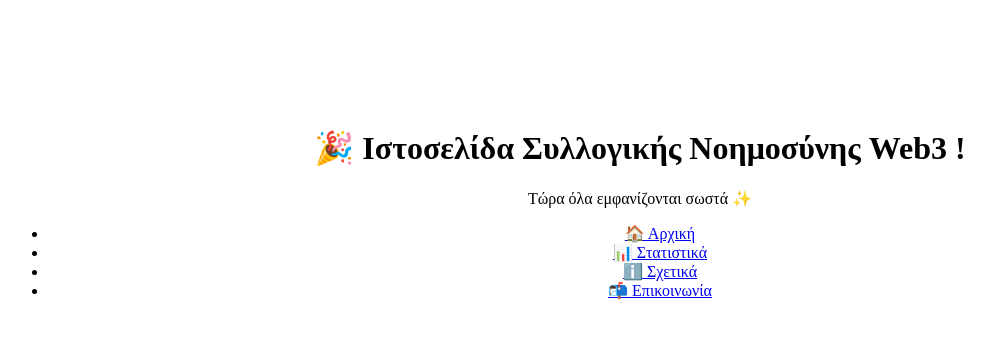
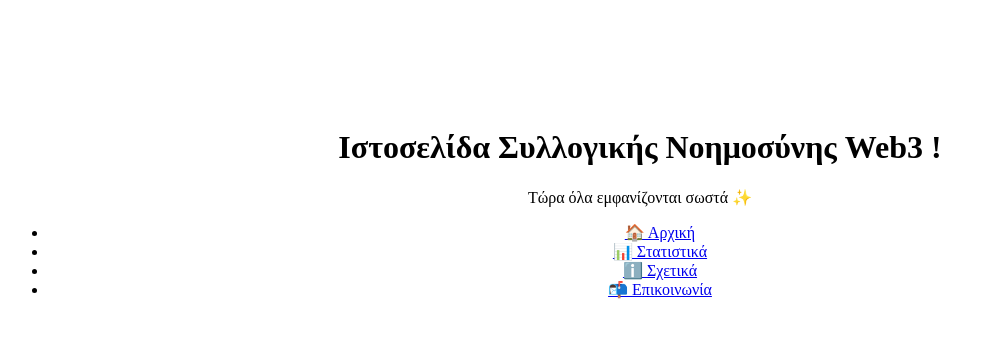
Before and after one commit to simospolychronis/my-blockchain-site, a plain HTML site: page docs/index.html in a window 1280 px wide. Shown: the whole page, without its empty margins (0-994 px from the left). Drawn offline with Linux system fonts and the light colour scheme.

Commit message:
Update index.html

```diff
--- a/docs/index.html
+++ b/docs/index.html
@@ -5,7 +5,7 @@
   <title>✅ Ιστοσελίδα Συλλογικής Νοημοσύνης Web3</title>
 </head>
 <body style="text-align:center; padding-top:100px;">
-  <h1>🎉 Ιστοσελίδα Συλλογικής Νοημοσύνης Web3
+  <h1>Ιστοσελίδα Συλλογικής Νοημοσύνης Web3
     !</h1>
   <p>Τώρα όλα εμφανίζονται σωστά ✨</p>
 </body>
```
